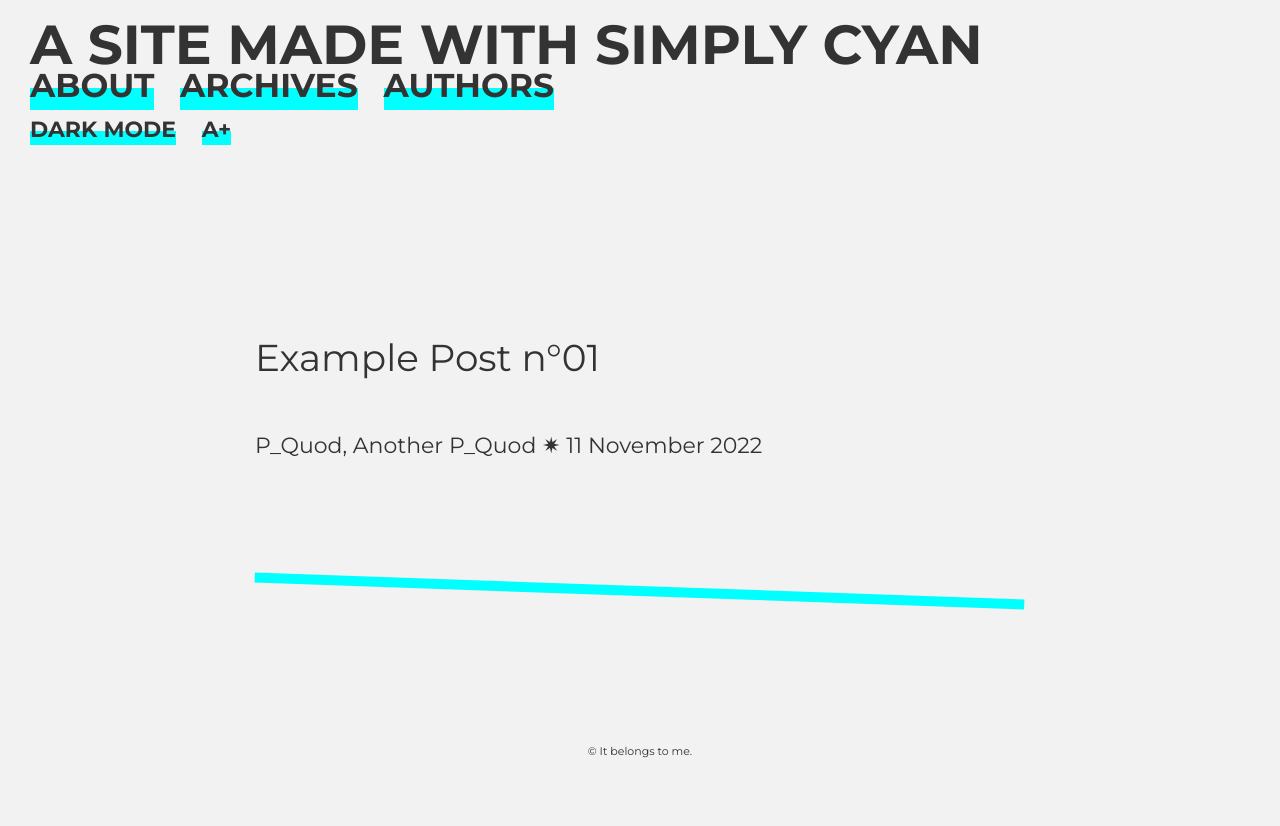
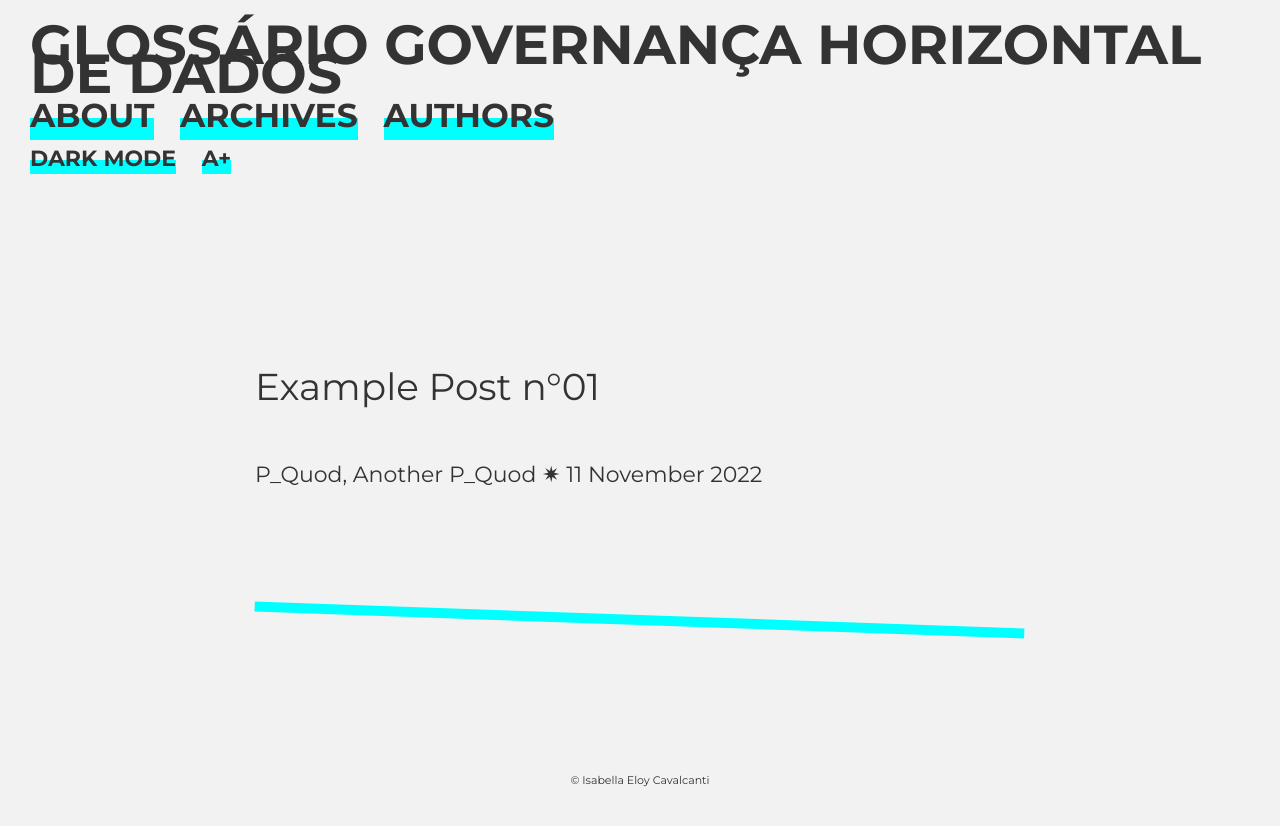
Before and after one commit to bellaeloy/ghz.glossario, a Jekyll site: the page built from index.md, in a window 1280 px wide. Shown: the top 826 px of the page. Built offline with Jekyll 4.4.1, drawn with Linux system fonts in a browser that asks for light colours.

Commit message:
Fix site not building

```diff
--- a/Gemfile
+++ b/Gemfile
@@ -10,6 +10,7 @@ source "https://rubygems.org"
 # This will help ensure the proper Jekyll version is running.
 # Happy Jekylling!
 gem "jekyll", "~> 4.0.0"
+gem "simply-cyan"
 
 # If you want to use GitHub Pages, remove the "gem "jekyll"" above and
 # uncomment the line below. To upgrade, run `bundle update github-pages`.
@@ -25,3 +26,5 @@ install_if -> { RUBY_PLATFORM =~ %r!mingw|mswin|java! } do
   gem "tzinfo", "~> 1.2"
   gem "tzinfo-data"
 end
+
+gem "webrick", "~> 1.9"
--- a/_config.yml
+++ b/_config.yml
@@ -17,15 +17,15 @@
 # You'll be able to call these different parameters via {{ site.yourparam }} (e.g. {{ site.title }} to retrieve the title of you site on any of your page).
 # You can add to this list any new parameter you wish, and access it anywhere in the templates.
 
-title: "A site made with Simply Cyan" # The site title
-lang: en-GB # The site language
+title: "Glossário Governança Horizontal de Dados" # The site title
+lang: pt-BR # The site language
 encoding: utf-8
-description: "An amazing website" # The description of the site
-copyright: "© It belongs to me." # The mentions that appear in the site's footer
+description: "Termos fundamentais da pesquisa" # The description of the site
+copyright: "© Isabella Eloy Cavalcanti" # The mentions that appear in the site's footer
 url: "" # The base hostname for you site, e.g. http://mysite.com
-baseurl: "/simply-cyan-theme" # The subpath of your site, e.g. /blog
+baseurl: "" # The subpath of your site, e.g. /blog
 repo:
-email: youremail@something.com # The owner's email
+email: isabellaeloy@usp.br # The owner's email
 # google_analytics: ""
 # google_analytics_anonymize_ip: ""
 
@@ -49,9 +49,8 @@ exclude:
 # 4. Plugins
 plugins:
   - jekyll-feed
-  - jekyll-remote-theme
 
-remote_theme: PQuod/simply-cyan-theme
+theme: simply-cyan
 
 # 5. Collections
 # Authors's list
@@ -69,4 +68,4 @@ defaults:
 
 # 6. Jekyll settings
 permalink: pretty # Permalink will be /YYY/MM/DD/page-name/
-timezone: Europe/London
+timezone: Sao_Paulo/Brazil
```
